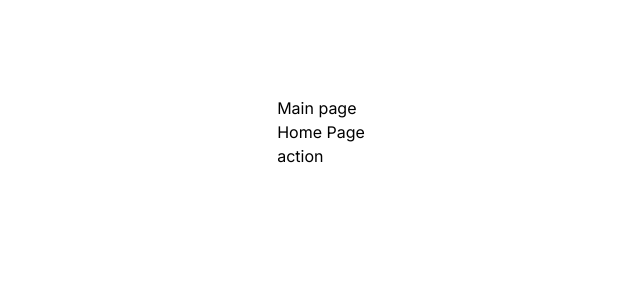
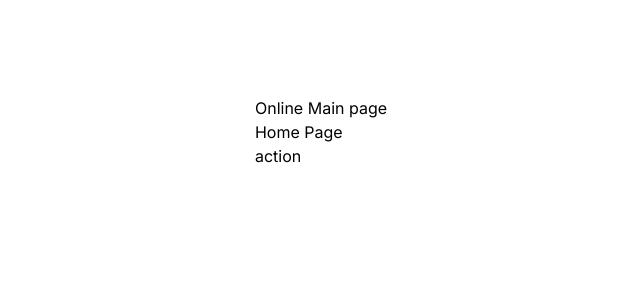
Before and after one commit to trgianghuynh1808/money-pwa, a Next.js app: page / in a window 1280 px wide. Shown: the top 300 px of the page, without its empty margins (319-959 px from the left). Built offline with nearby package versions, Linux system fonts and the light colour scheme; no server answers.

Commit message:
feat: implement useInternetStatus custom hook

```diff
--- /dev/null
+++ b/src/app/hooks/index.ts
@@ -0,0 +1 @@
+export * from './useInternetStatus'
--- /dev/null
+++ b/src/app/hooks/useInternetStatus.ts
@@ -0,0 +1,24 @@
+import { useEffect, useState } from 'react'
+
+export function useInternetStatus() {
+  const [isOnline, setIsOnline] = useState<boolean>(
+    typeof window !== 'undefined' ? window.navigator.onLine : false,
+  )
+
+  useEffect(() => {
+    const handleChangeStatus = () => {
+      setIsOnline(navigator.onLine)
+    }
+
+    window.addEventListener('offline', handleChangeStatus)
+    window.addEventListener('online', handleChangeStatus)
+
+    // *INFO: clean up to avoid memory-leak
+    return () => {
+      window.removeEventListener('online', handleChangeStatus)
+      window.removeEventListener('offline', handleChangeStatus)
+    }
+  }, [])
+
+  return { isOnline }
+}
--- a/src/app/interfaces/payment.interface.ts
+++ b/src/app/interfaces/payment.interface.ts
@@ -7,7 +7,7 @@ export interface IPayment extends IBaseEntity {
   category: EPaymentCategory
   synced: boolean
   synced_at?: Date
-  archived: boolean
+  archived?: boolean
   archived_at?: Date
   ref_index_id?: string
 }
--- a/src/app/page.tsx
+++ b/src/app/page.tsx
@@ -3,13 +3,19 @@
 import Link from 'next/link'
 import { firebaseDB } from '@/app/db'
 import { FirebaseActions, IUser } from '@/app/interfaces'
+import { and, where } from 'firebase/firestore'
+import { useInternetStatus } from './hooks'
 
 export default function Home() {
+  const { isOnline } = useInternetStatus()
+
   async function onClickAction() {
     console.log('run action')
     const actions: FirebaseActions<IUser> =
       firebaseDB.getActions<IUser>('users')
-    const data = await actions.getWithFilter()
+    const data = await actions.getWithFilter(
+      and(where('username', '!=', 'test')),
+    )
 
     // const data = await actions.getAll()
 
@@ -19,7 +25,7 @@ export default function Home() {
   return (
     <main className="flex min-h-screen flex-col items-center justify-between p-24">
       <div>
-        <p>Main page</p>
+        <p>{isOnline ? 'Online' : 'Offline'} Main page</p>
         <Link href={'/home'}>Home Page</Link>
         <div>
           <button onClick={onClickAction}>action</button>
```
Also changed, not shown: 1 other file (tests, documents, lock files or other folders).
